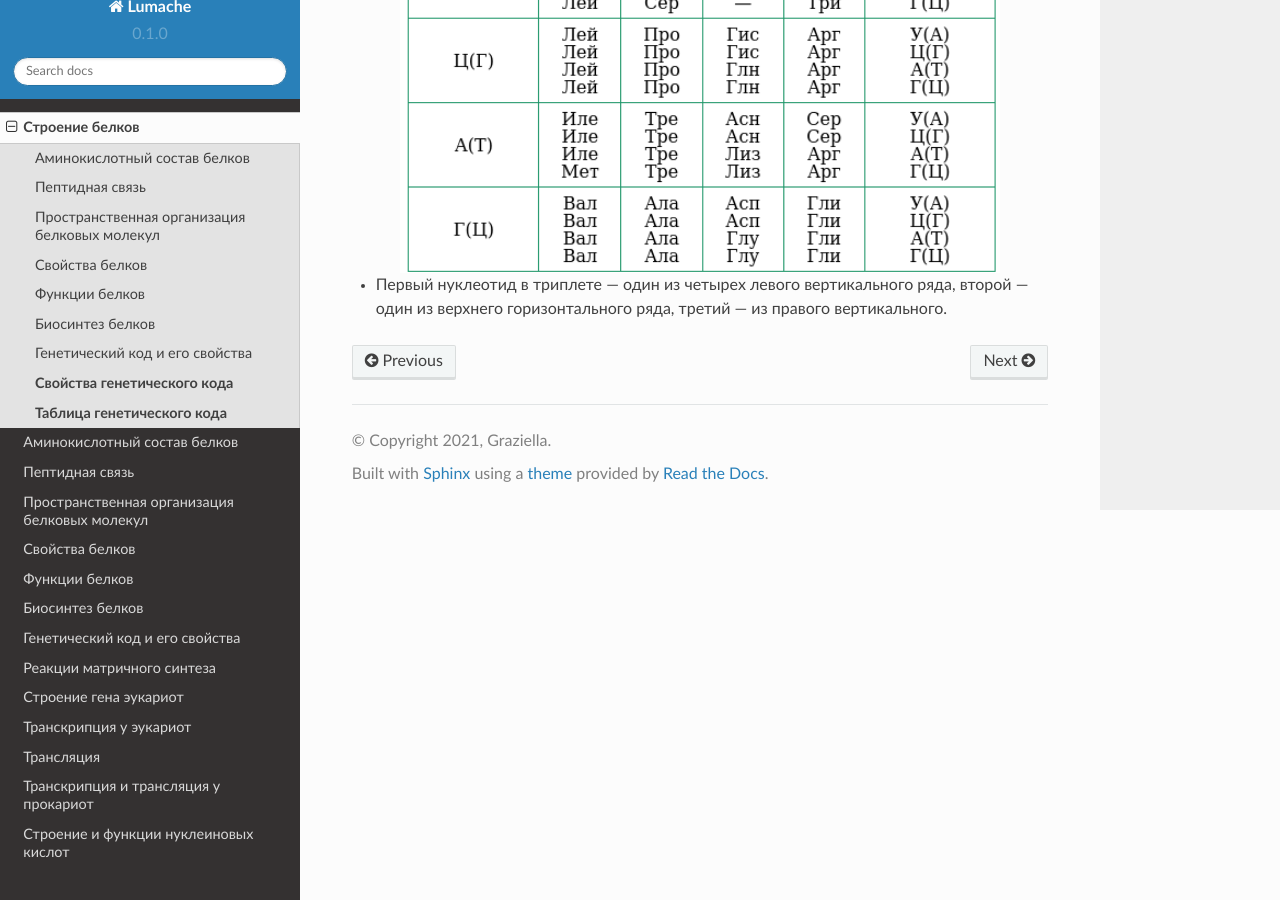
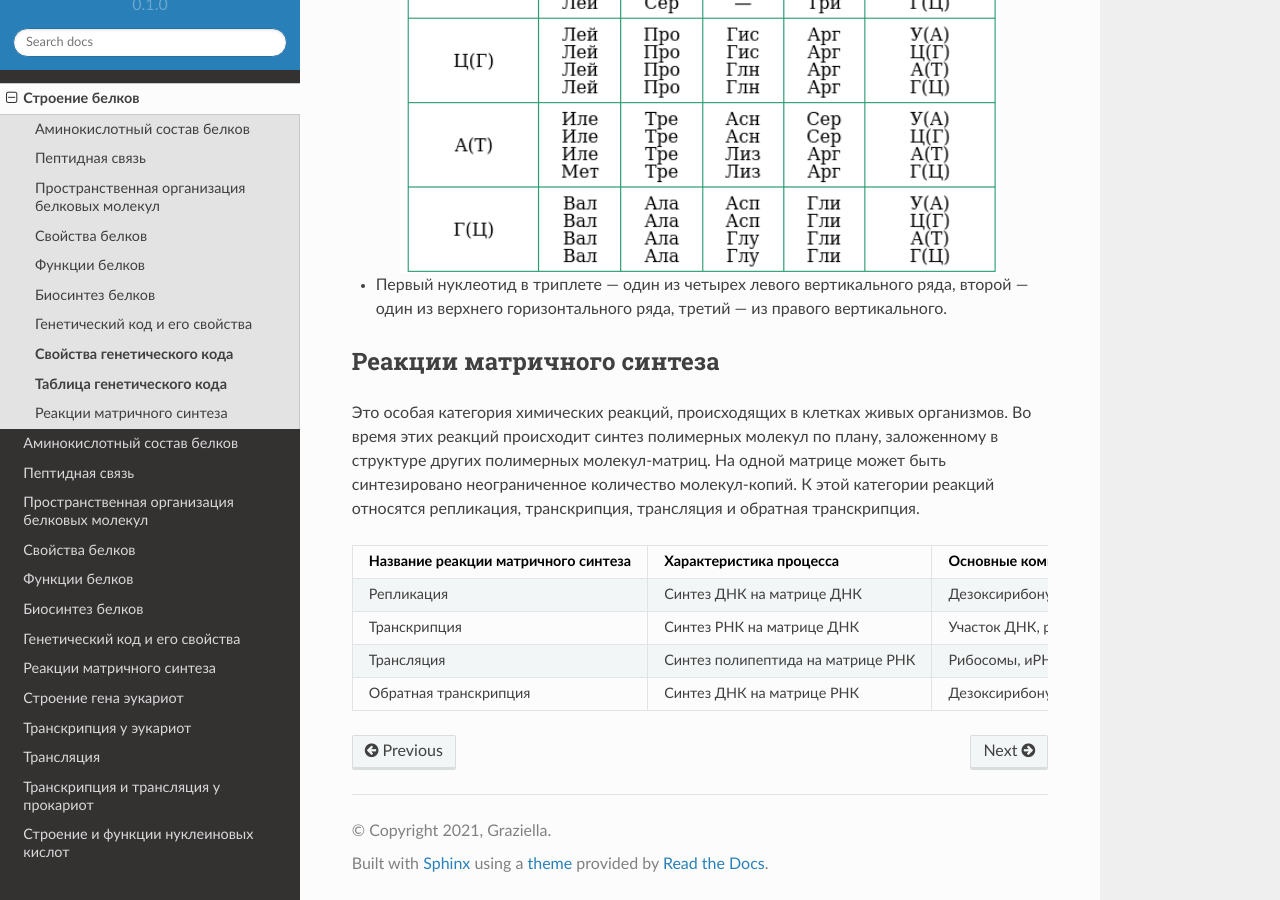
Before and after one commit to neptune2021/test_documentation, a Sphinx documentation site: the page built from docs/source/01.rst, in a window 1280 px wide and 900 px high, scrolled down 5642 px. Built offline with Sphinx 7.4.7 and the Read the Docs theme 2.0.0, drawn with Linux system fonts in a browser that asks for light colours.

Commit message:
Update 01.rst

```diff
--- a/docs/source/01.rst
+++ b/docs/source/01.rst
@@ -114,3 +114,28 @@
   :align: center
 
 * Первый нуклеотид в триплете — один из четырех левого вертикального ряда, второй — один из верхнего горизонтального ряда, третий — из правого вертикального.
+
+Реакции матричного синтеза
+----------------
+Это особая категория химических реакций, происходящих в клетках живых организмов. Во время этих реакций происходит синтез полимерных молекул по плану, заложенному в структуре других полимерных молекул-матриц. На одной матрице может быть синтезировано неограниченное количество молекул-копий. К этой категории реакций относятся репликация, транскрипция, трансляция и обратная транскрипция.
+
+.. list-table::
+   :widths: 50 50 95
+   :class: longtable
+   :header-rows: 1
+
+   * - Название реакции матричного синтеза
+     - Характеристика процесса
+     - Основные компоненты
+   * - Репликация
+     - Синтез ДНК на матрице ДНК
+     - Дезоксирибонуклеозидтрифосфаты, ферменты
+   * - Транскрипция
+     - Синтез РНК на матрице ДНК
+     - Участок ДНК, рибонуклеозидтрифосфаты, ферменты
+   * - Трансляция
+     - Синтез полипептида на матрице РНК
+     - Рибосомы, иРНК, аминокислоты, тРНК, АТФ, ГТФ, ферменты
+   * - Обратная транскрипция
+     - Синтез ДНК на матрице РНК
+     - Дезоксирибонуклеозидтрифосфаты, ферменты
```
